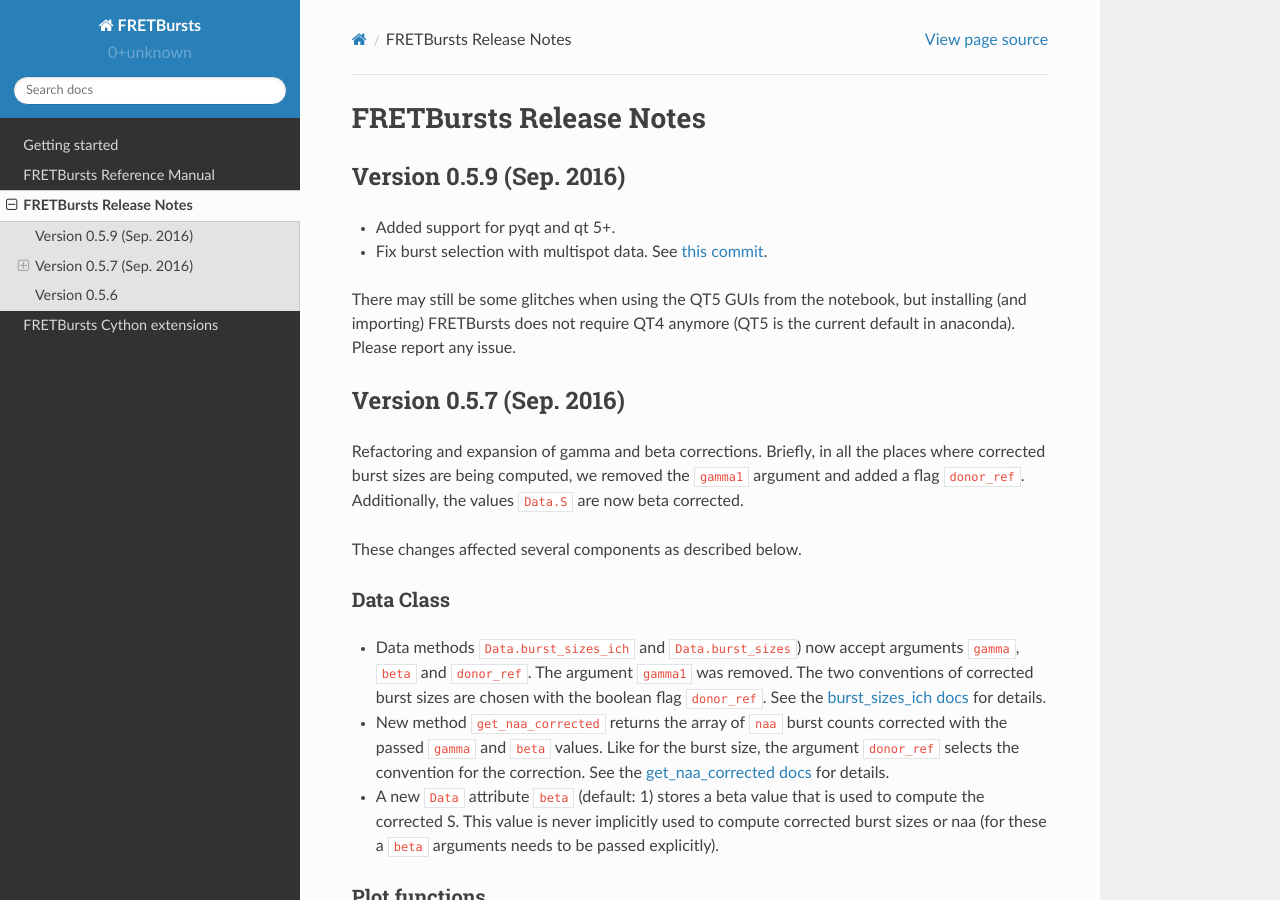
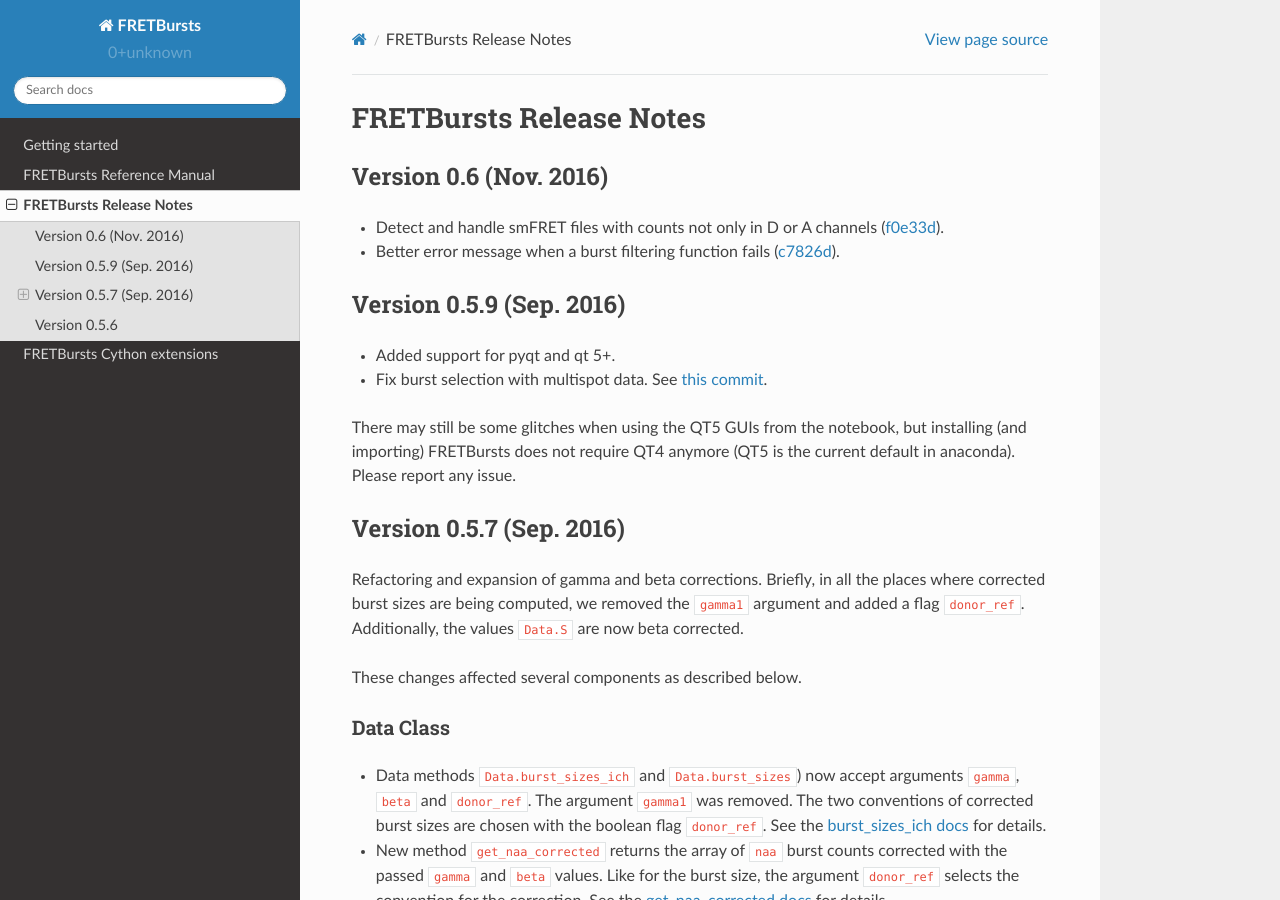
Before and after one commit to tritemio/FRETBursts, a Sphinx documentation site: the page built from docs/source/releasenotes.rst, in a window 1280 px wide and 900 px high. Built offline with Sphinx 7.4.7 and the Read the Docs theme 2.0.0, drawn with Linux system fonts in a browser that asks for light colours; the version number could not be read and is left out.

Commit message:
DOCS: Updates for the 0.6 release

```diff
--- a/docs/source/releasenotes.rst
+++ b/docs/source/releasenotes.rst
@@ -1,5 +1,14 @@
 FRETBursts Release Notes
 ========================
+
+Version 0.6 (Nov. 2016)
+-----------------------
+
+- Detect and handle smFRET files with counts not only in D or A channels
+  (`f0e33d <https://github.com/tritemio/FRETBursts/commit/f0e33d855d6dfb31c89f282b249f80d845472124>`__).
+- Better error message when a burst filtering function fails
+  (`c7826d <https://github.com/tritemio/FRETBursts/commit/c7826d5190a034578b1fdb9c4325f8fbfe2c01d4>`__).
+
 
 Version 0.5.9 (Sep. 2016)
 -------------------------
```
Also changed, not shown: README.md (+5 -4 lines).
